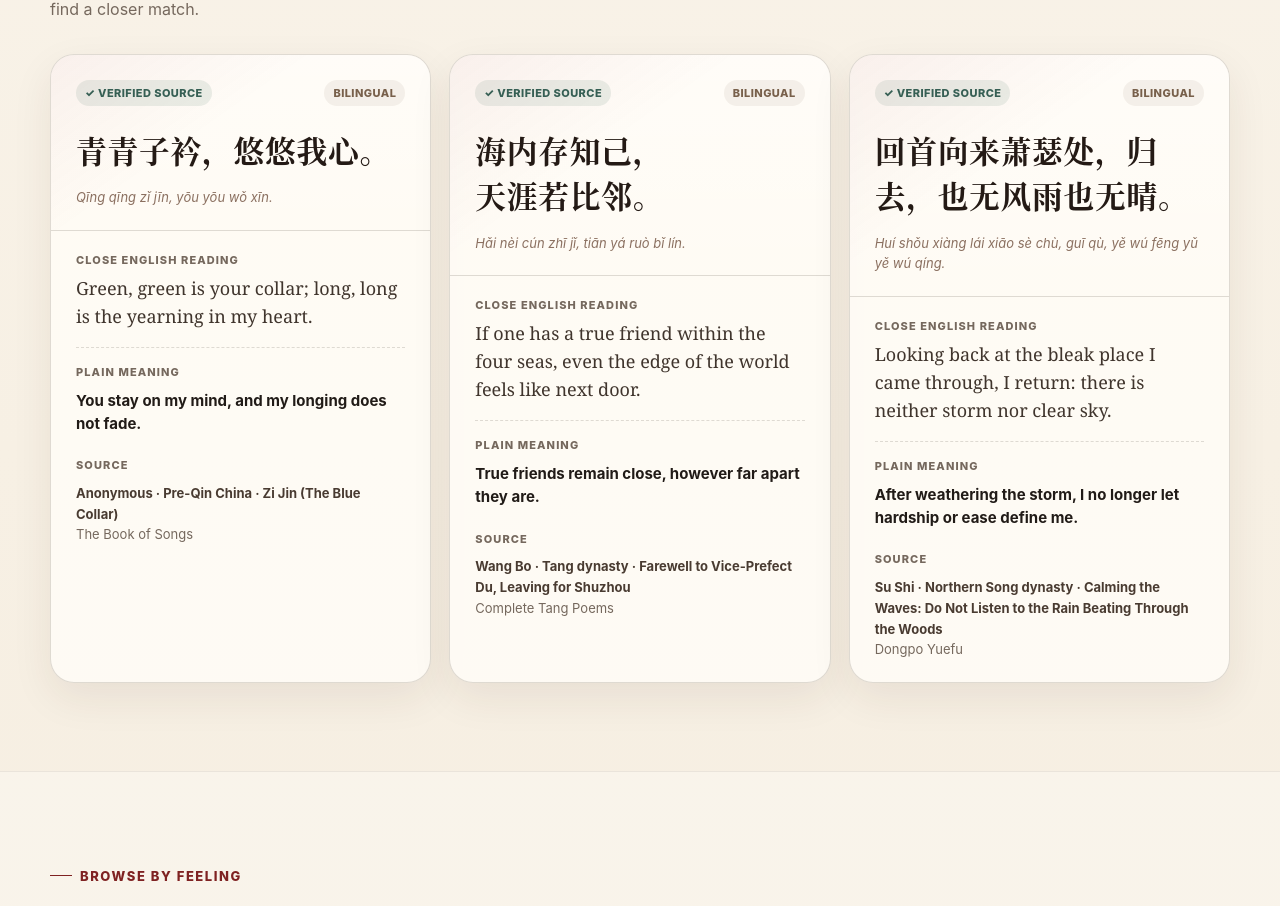
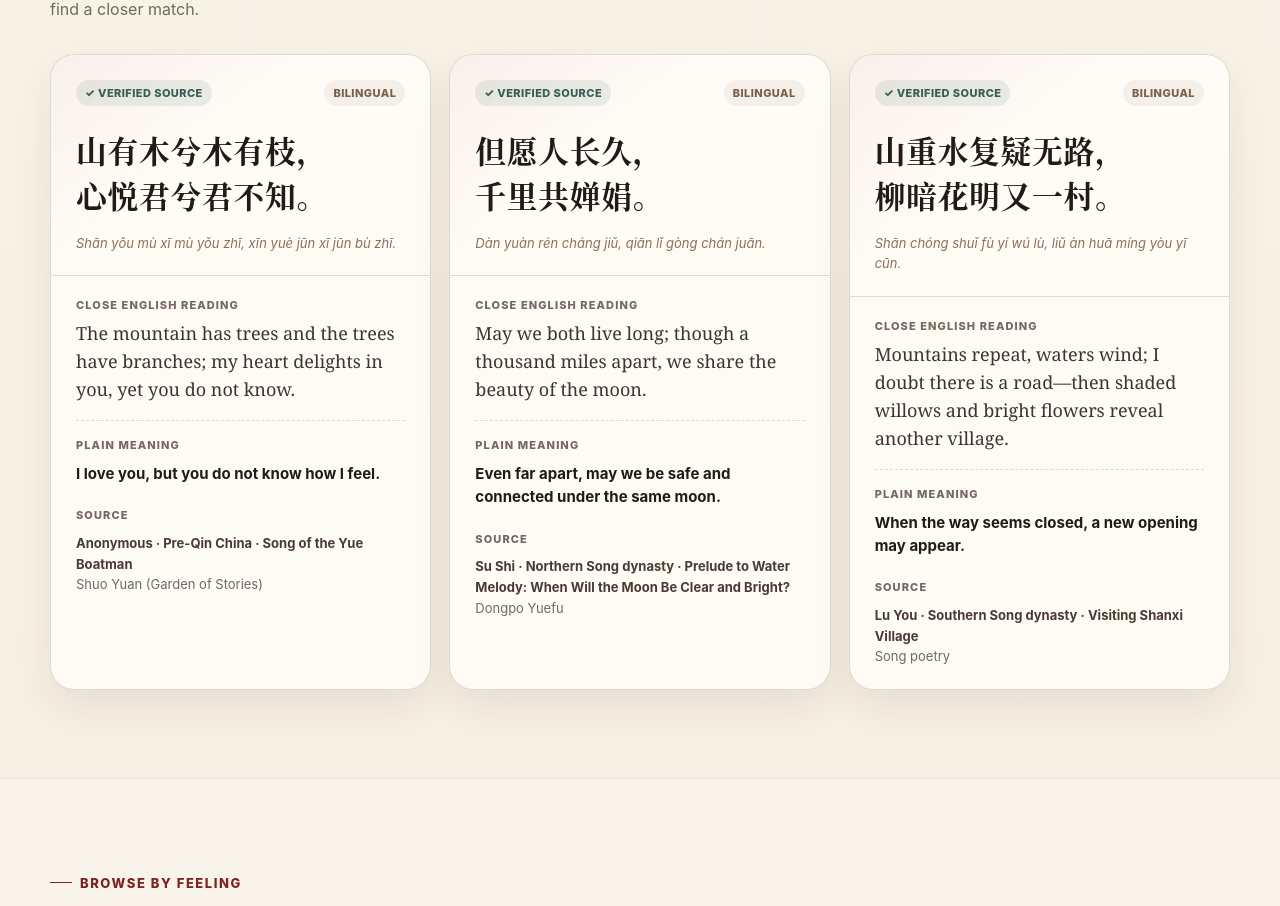
Before and after one commit to yandong2023/gu-ren-said, a Next.js app: page /en in a window 1280 px wide. Shown: the part 1336-2242 px from the top of the page. Built offline with nearby package versions, Linux system fonts and the light colour scheme.

Commit message:
feat: use expanded English classics corpus on the homepage

```diff
--- a/app/en/page.tsx
+++ b/app/en/page.tsx
@@ -1,7 +1,7 @@
 import type { Metadata } from "next";
 import { redirect } from "next/navigation";
 import EnglishSearchExperience from "@/components/EnglishSearchExperience";
-import { ENGLISH_TOPICS, getEnglishClassicsByIds } from "@/lib/english-classics";
+import { ENGLISH_TOPICS, getEnglishClassicsByIds } from "@/lib/english-classics-expanded";
 import { englishQueryHref } from "@/lib/english-url";
 
 export const metadata: Metadata = {
@@ -50,9 +50,9 @@ export default async function EnglishHomePage({ searchParams }: PageProps) {
   if (query) redirect(englishQueryHref(query));
 
   const featured = getEnglishClassicsByIds([
-    "shijing-love",
-    "wangbo-friend",
-    "su-shi-dingfengbo-letgo"
+    "yue-ren-ge-love",
+    "sushi-shuidiaogetou-reunion",
+    "luyou-youshanxi-turnaround"
   ]);
   const topics = ENGLISH_TOPICS.map(({ slug, shortTitle, description }) => ({ slug, shortTitle, description }));
 
```
